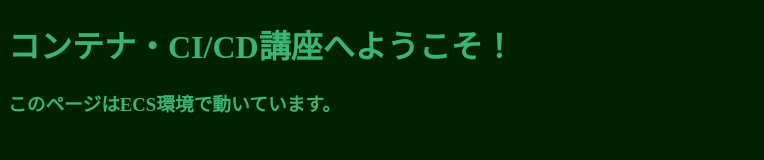
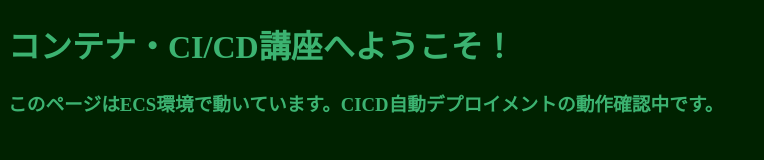
Before and after one commit to tetsurodata/tetsurodata-ctn-cicd-hdon-coderepo20240826, a plain HTML site: page src/index.html in a window 1280 px wide. Shown: the whole page, without its empty margins (0-764 px from the left). Drawn offline with Linux system fonts and the light colour scheme.

Commit message:
my commit

```diff
--- a/src/index.html
+++ b/src/index.html
@@ -6,6 +6,6 @@
 </head>
 <body bgcolor="#002200">
 <h1><font color="#3CB371">コンテナ・CI/CD講座へようこそ！</font></h1>
-<h3><font color="#3CB371">このページはECS環境で動いています。</font></h3>
+<h3><font color="#3CB371">このページはECS環境で動いています。CICD自動デプロイメントの動作確認中です。</font></h3>
 </body>
 </html>
```
